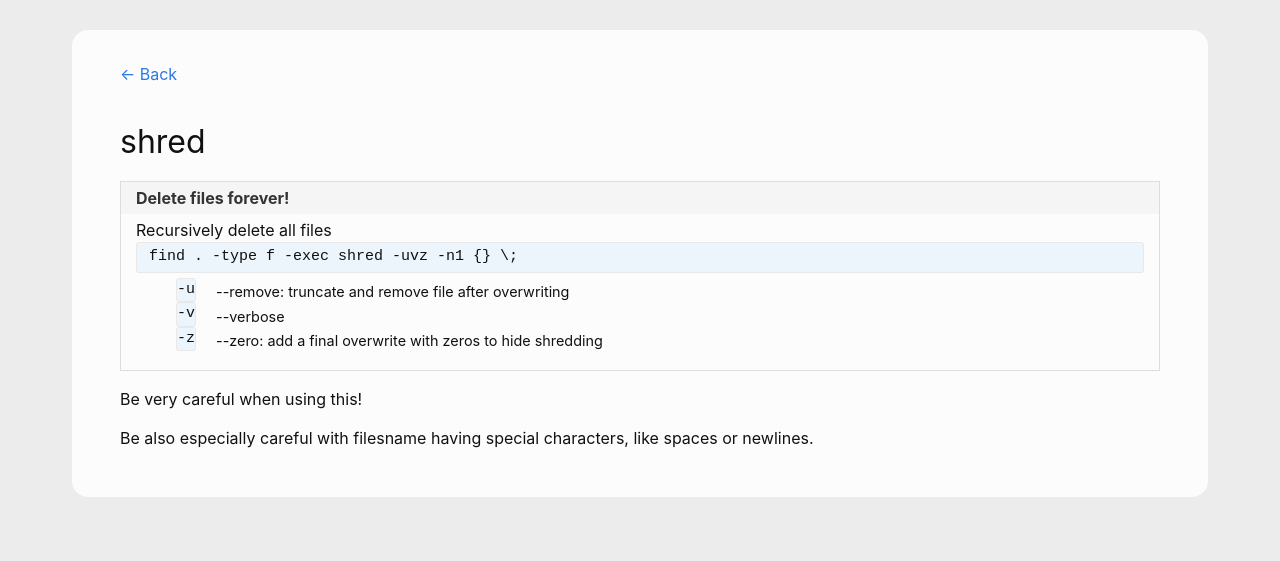
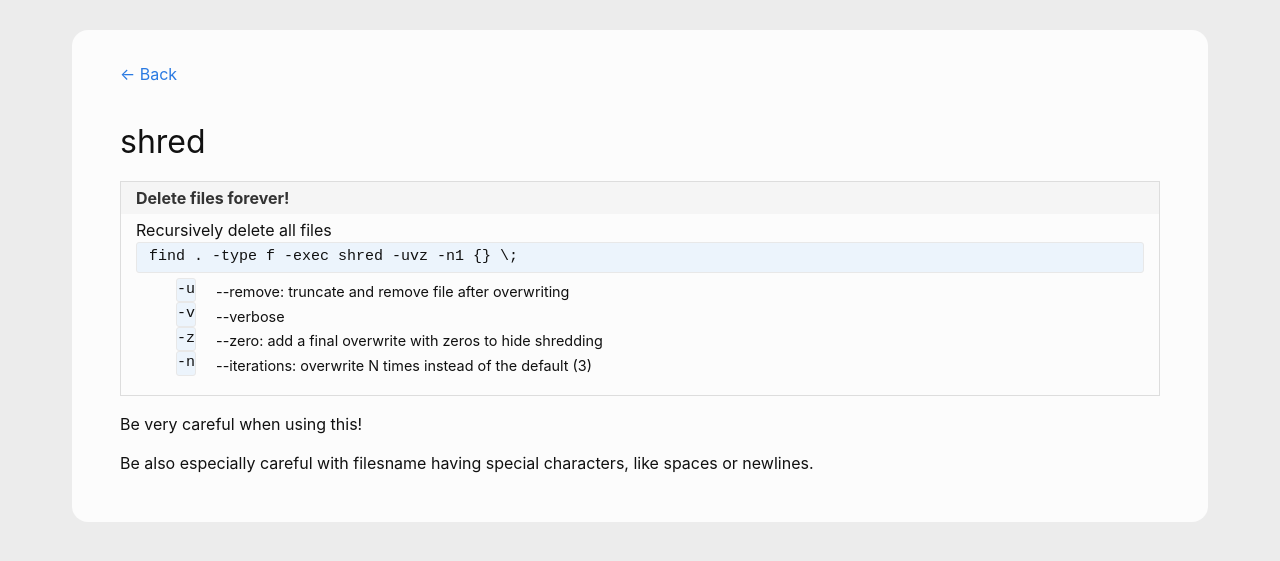
Before and after one commit to andreas-mausch/cheatsheets, a Jekyll site: the page built from _cheatsheets/shred.md, in a window 1280 px wide. Shown: the top 561 px of the page. Built offline with Jekyll 4.4.1, drawn with Linux system fonts in a browser that asks for light colours.

Commit message:
shred: Describe -n

```diff
--- a/_cheatsheets/shred.md
+++ b/_cheatsheets/shred.md
@@ -10,6 +10,7 @@ section:
           -u: "--remove: truncate and remove file after overwriting"
           -v: --verbose
           -z: "--zero: add a final overwrite with zeros to hide shredding"
+          -n: "--iterations: overwrite N times instead of the default (3)"
 ---
 
 Be very careful when using this!
```
